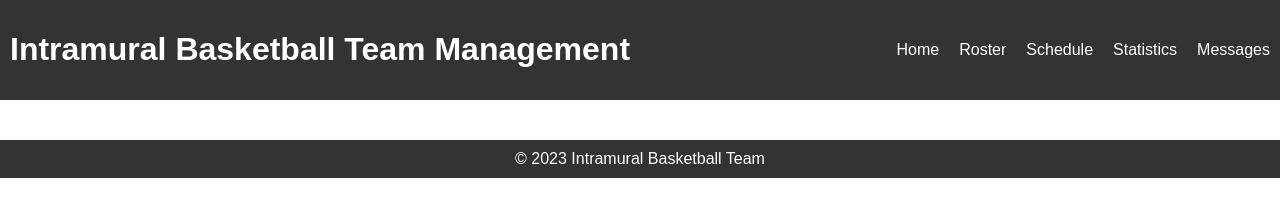
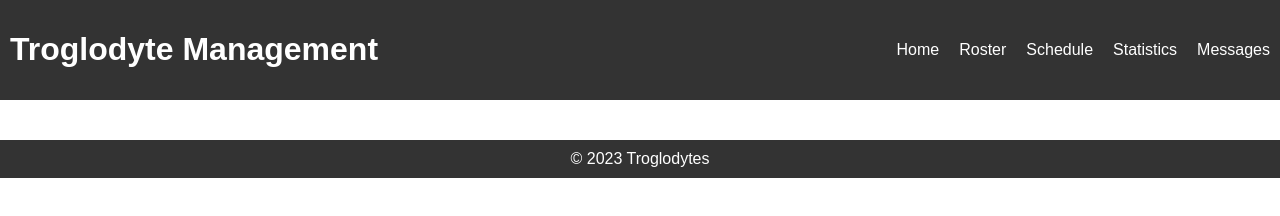
Before and after one commit to jacobsmit/Intramural-Basketball-Team-Management-, a plain HTML site: page index.html in a window 1280 px wide. Drawn offline with Linux system fonts and the light colour scheme.

Commit message:
renamed to team name - troglodytes

```diff
--- a/index.html
+++ b/index.html
@@ -8,7 +8,7 @@
 </head>
 <body>
   <header>
-    <h1>Intramural Basketball Team Management</h1>
+    <h1>Troglodyte Management</h1>
     <nav>
       <ul>
         <li><a href="index.html">Home</a></li>
@@ -24,7 +24,7 @@
   </main>
 
   <footer>
-    &copy; 2023 Intramural Basketball Team
+    &copy; 2023 Troglodytes
   </footer>
 </body>
 </html>
```
